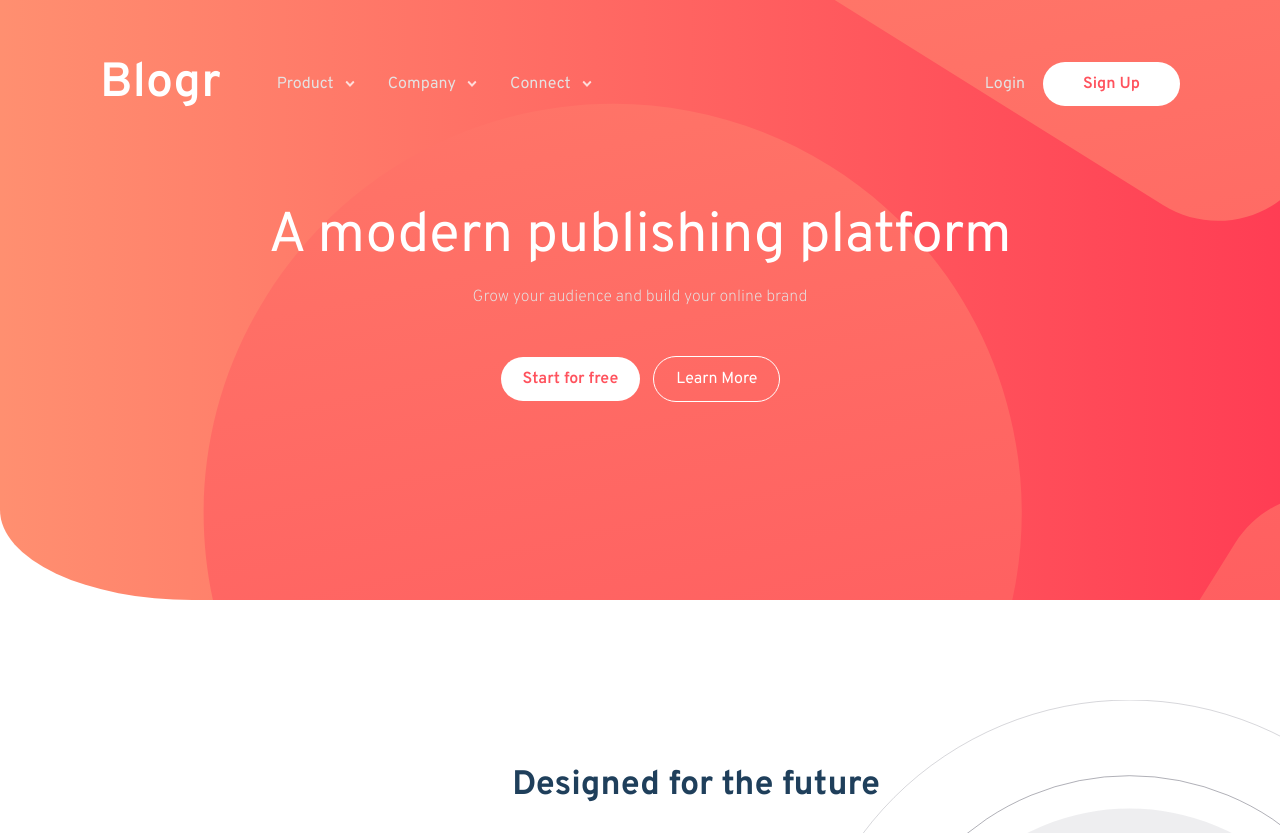
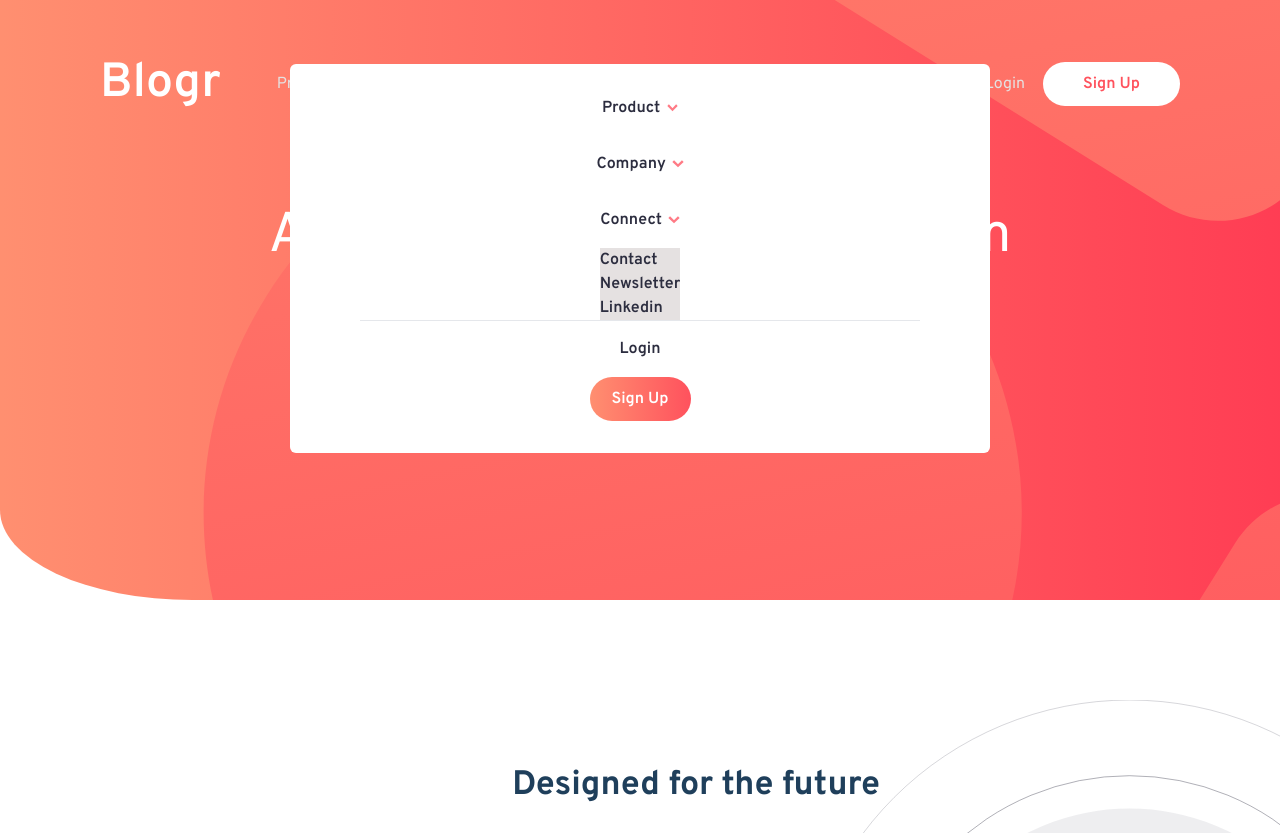
Before and after one commit to Kev1nM3N/Blogr-Landing-Page, a plain HTML site: page index.html in a window 1280 px wide. Shown: the top 833 px of the page. Drawn offline with nearby package versions, Linux system fonts and the light colour scheme.

Commit message:
working still

```diff
--- a/index.html
+++ b/index.html
@@ -47,6 +47,47 @@
         <img src="./images/icon-hamburger.svg" alt="" class="mobileButton">
       </div>
     </nav>
+
+    <div id="menuBackdrop">
+      <div class="container">
+        <div class="column">
+          <div class="topBox">
+            <ul class="menuBackdrop__dropDownList">
+              <div class="listItemContainer">
+                <li class="menuBackDrop__listItem">Product</li>
+                <img class="listItemImage" src="./images/icon-arrow-dark.svg" alt="">
+              </div>
+              <div class="listItemContainer">
+                <li class="menuBackDrop__listItem">Company</li>
+                <img class="listItemImage" src="./images/icon-arrow-dark.svg" alt="">
+              </div>
+              <div class="listItemContainer">
+                <li class="menuBackDrop__listItem">Connect</li>
+                <img class="listItemImage" src="./images/icon-arrow-dark.svg" alt="">
+              </div>
+              <div id="connectDropDown">
+                <div class="connectDropDown__container">
+                  <ul class="connectDropDownItems">
+                    <li class="connectDropDownItem">Contact</li>
+                    <li class="connectDropDownItem">Newsletter</li>
+                    <li class="connectDropDownItem">Linkedin</li>
+                  </ul>
+                </div>
+              </div>
+            </ul>
+          </div>
+
+          <hr>
+
+          <div class="bottomBox">
+            <a href="">Login</a>
+            <button>
+              <a href="">Sign Up</a>
+            </button>
+          </div>
+        </div>
+      </div>
+    </div>
 
     <img src="./images/bg-pattern-intro-desktop.svg" alt="" class="background__img">
 
--- a/styles.css
+++ b/styles.css
@@ -207,6 +207,96 @@ header p {
   background-color: var(--white-color);
   color: var(--light-red);
   font-weight: 600;
+}
+
+/*
+
+THIS IS THE MENU BACKDROP
+    ||||||
+    vvvvvv
+
+*/
+
+#menuBackdrop {
+  position: absolute;
+  top: 4rem;
+  width: 100%;
+  padding: 0 1rem;
+}
+
+#menuBackdrop .container {
+  max-width: 700px;
+  margin: 0 auto;
+  background-color: var(--white-color);
+  border-radius: 6px;
+}
+
+#menuBackdrop .column {
+  display: flex;
+  flex-direction: column;
+  align-items: center;
+  padding: 1rem 0;
+}
+
+.topBox {
+  color: var(--dark-grey-blue);
+  font-size: var(--para-textFontSize);
+}
+
+.menuBackdrop__dropDownList {
+  display: flex;
+  align-items: center;
+  justify-content: center;
+  flex-direction: column;
+  font-weight: 600;
+}
+
+.listItemContainer {
+  display: flex;
+  align-items: center;
+}
+
+.listItemImage {
+  height: 8px;
+  margin-left: 0.4rem;
+}
+
+.menuBackDrop__listItem {
+  margin: 1rem 0;
+}
+
+hr {
+  width: 80%;
+}
+
+#connectDropDown {
+  background-color: var(--my-gray);
+  max-width: 250px;
+}
+
+.bottomBox {
+  display: flex;
+  flex-direction: column;
+}
+
+.bottomBox a {
+  text-align: center;
+  color: var(--dark-grey-blue);
+  margin: 1rem 0;
+  font-weight: 600;
+}
+
+.bottomBox button {
+  background-image: linear-gradient(to right, var(--other-red), var(--light-red));
+  font-weight: 600;
+  padding: 10px 22px;
+  border-radius: 99px;
+  transition: all 200ms;
+  margin-bottom: 1rem;
+}
+
+.bottomBox button a {
+  color: var(--white-color);
 }
 
 /*
@@ -524,6 +614,11 @@ ALL MOBILE AND TABLET DEVICES
 }
 
 @media (max-width: 839px) {
+
+  #welcomeBanner {
+    min-height: initial;
+  }
+
   .blogr-rightSide .text__container {
     padding: 8px 24px;
   }
```
